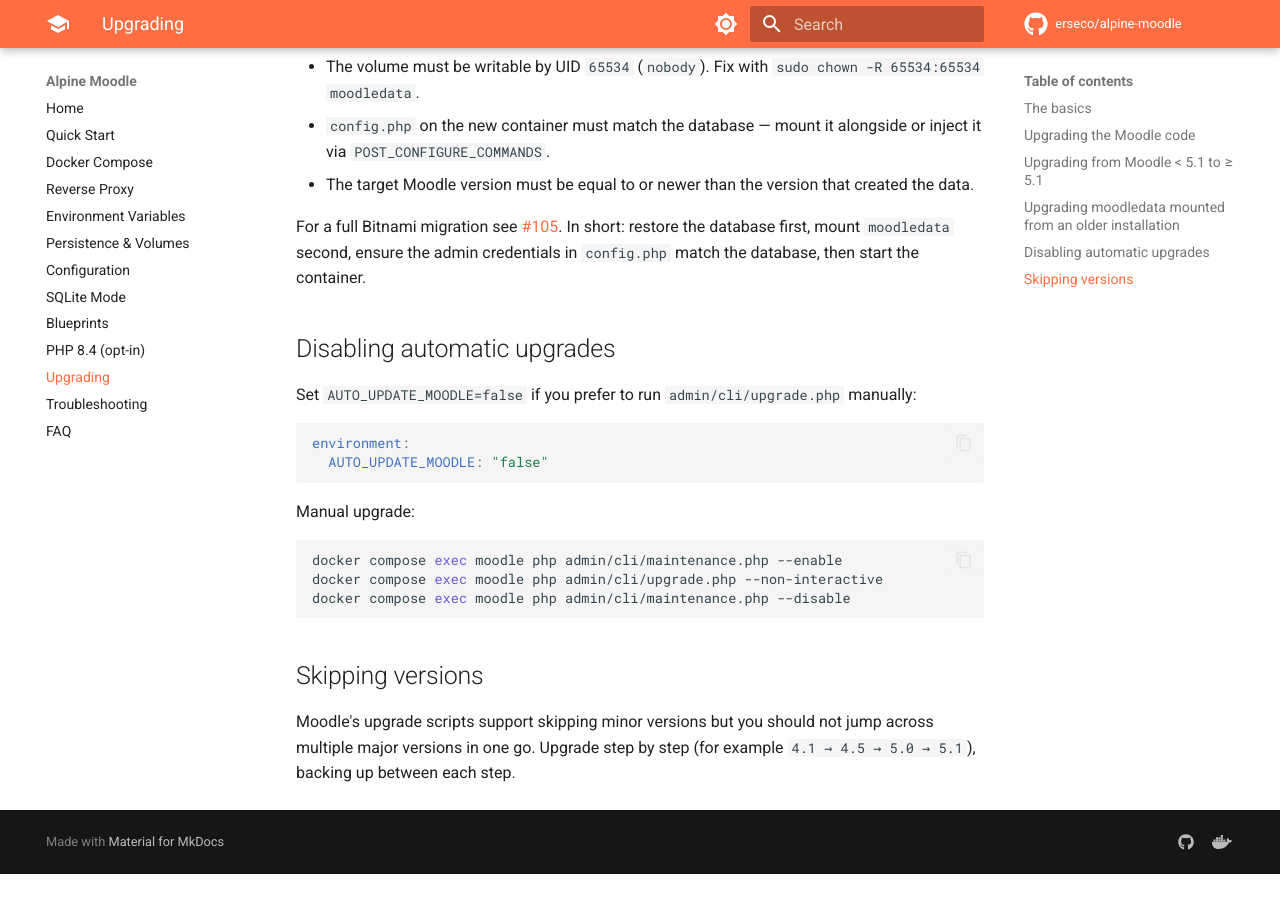
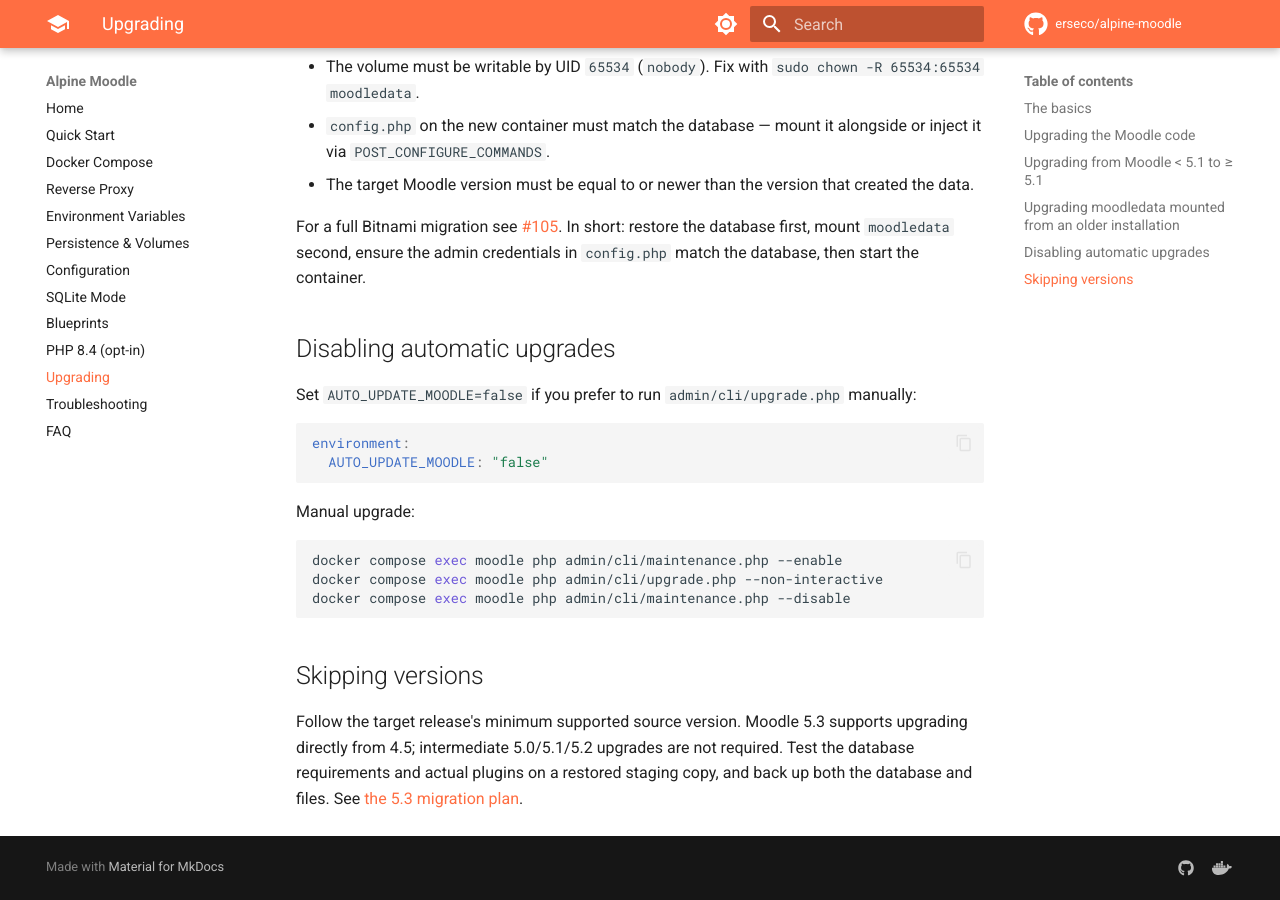
Before and after one commit to erseco/alpine-moodle, an MkDocs documentation site: the page built from docs/upgrading.md, in a window 1280 px wide and 900 px high, scrolled down 2886 px. Built offline with MkDocs 1.6.1 and Material for MkDocs 9.7.7, drawn with Linux system fonts in a browser that asks for light colours; comment, search, counter and statistics services are not loaded; before the commit the page ends 3760 px from its top, so only the background shows below that.

Commit message:
Bound upgrade cron smoke test and document direct LTS upgrade

```diff
--- a/docs/upgrading.md
+++ b/docs/upgrading.md
@@ -145,4 +145,7 @@ docker compose exec moodle php admin/cli/maintenance.php --disable
 
 ## Skipping versions
 
-Moodle's upgrade scripts support skipping minor versions but you should not jump across multiple major versions in one go. Upgrade step by step (for example `4.1 → 4.5 → 5.0 → 5.1`), backing up between each step.
+Follow the target release's minimum supported source version. Moodle 5.3 supports
+upgrading directly from 4.5; intermediate 5.0/5.1/5.2 upgrades are not required.
+Test the database requirements and actual plugins on a restored staging copy,
+and back up both the database and files. See [the 5.3 migration plan](moodle-53-migration.md).
```
Also changed, not shown: 1 other file.
